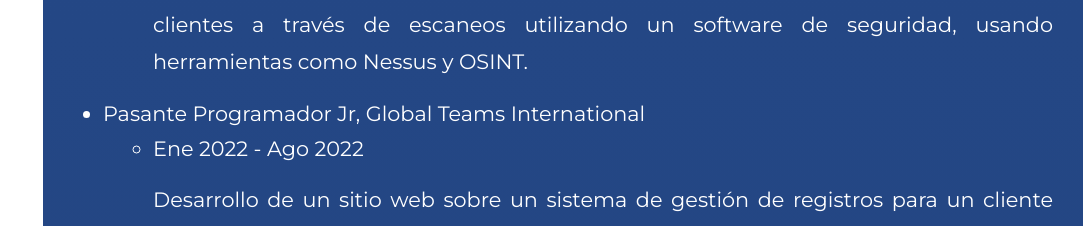
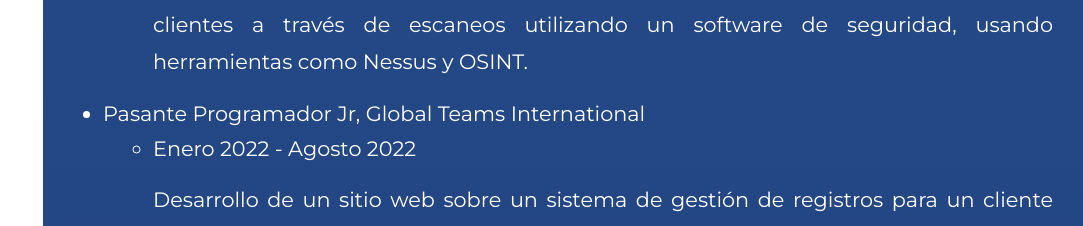
Before and after one commit to Pino835/mypage_project, a React (Create React App) app: page / in a window 1280 px wide. Shown: the part 3360-3586 px from the top of the page, without its empty margins (197-1280 px from the left). Built offline with nearby package versions, Linux system fonts and the light colour scheme.

Commit message:
Commit #18: - Más cambios de texto en Home.js

```diff
--- a/src/pages/Home.js
+++ b/src/pages/Home.js
@@ -137,7 +137,7 @@ const Home = () => {
             Pasante Programador Jr, Global Teams International
             <ul>
               <li>
-                Ene 2022 - Ago 2022
+                Enero 2022 - Agosto 2022
                 </li>
               <p>
               Desarrollo de un sitio web sobre un sistema de gestión de registros para un cliente utilizando la
```
